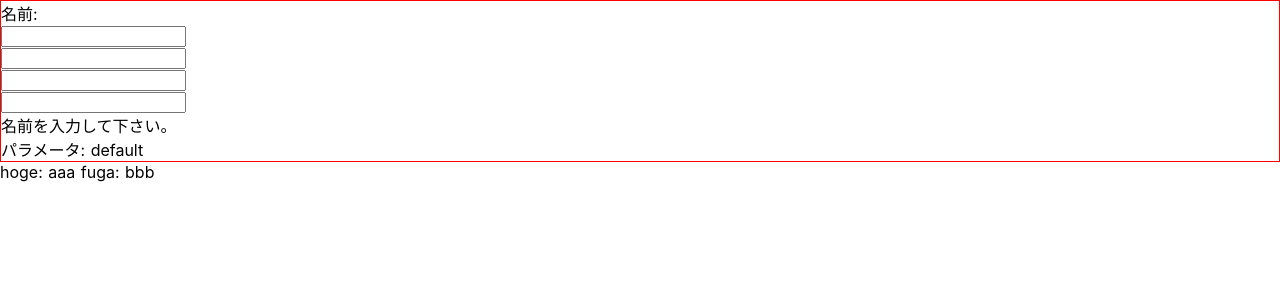
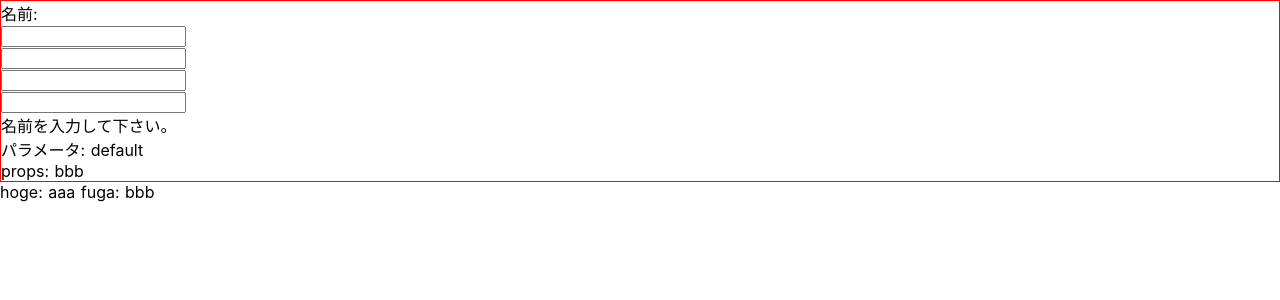
Before and after one commit to su-kun1899/hello-nuxtjs, a Nuxt app: page /name in a window 1280 px wide. Shown: the top 300 px of the page. Built offline with nearby package versions, Linux system fonts and the light colour scheme.

Commit message:
propsを使って値を受け渡す

```diff
--- a/components/Name.vue
+++ b/components/Name.vue
@@ -20,11 +20,15 @@
     <p>
       パラメータ: {{params}}
     </p>
+    <p>
+      props: {{query}}
+    </p>
   </div>
 </template>
 
 <script>
 export default {
+  props: ['query'],
   data: function() {
     return {
       name: '',
--- a/pages/name.vue
+++ b/pages/name.vue
@@ -1,6 +1,6 @@
 <template>
   <div>
-  <Name/>
+  <Name v-bind="{'query':fuga}" />
   hoge: {{hoge}}
   fuga: {{fuga}}
   </div>
@@ -8,11 +8,15 @@
 
 <script>
 import Name from '~/components/Name'
+
+console.log(Name.data())
+
 export default {
   data: function() {
     return {
       hoge: 'aaa',
-      fuga: 'bbb'
+      fuga: 'bbb',
+      piyo: ''
     }
   },
   components: { Name },
```
